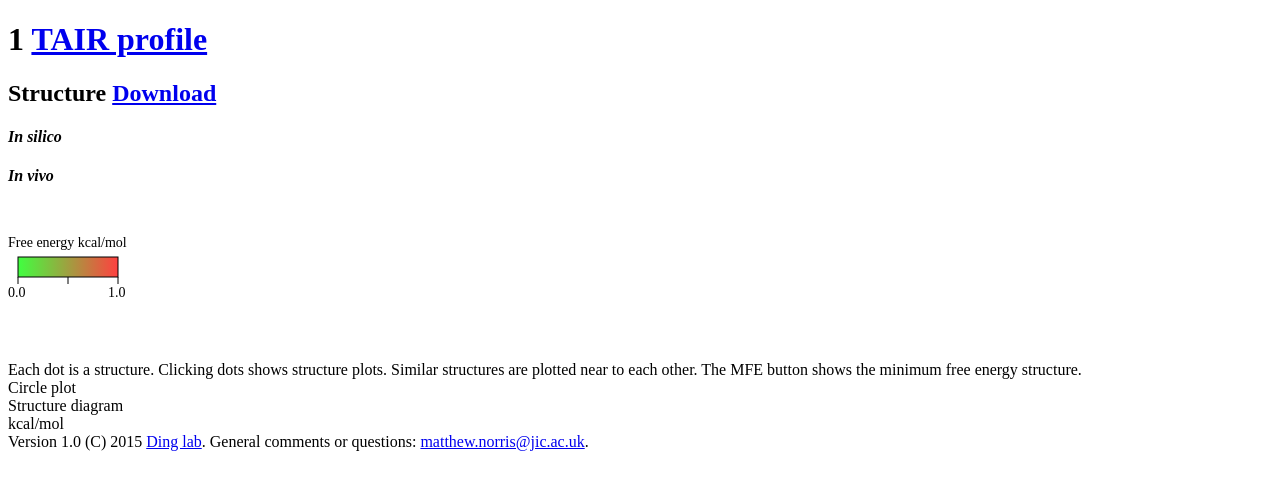
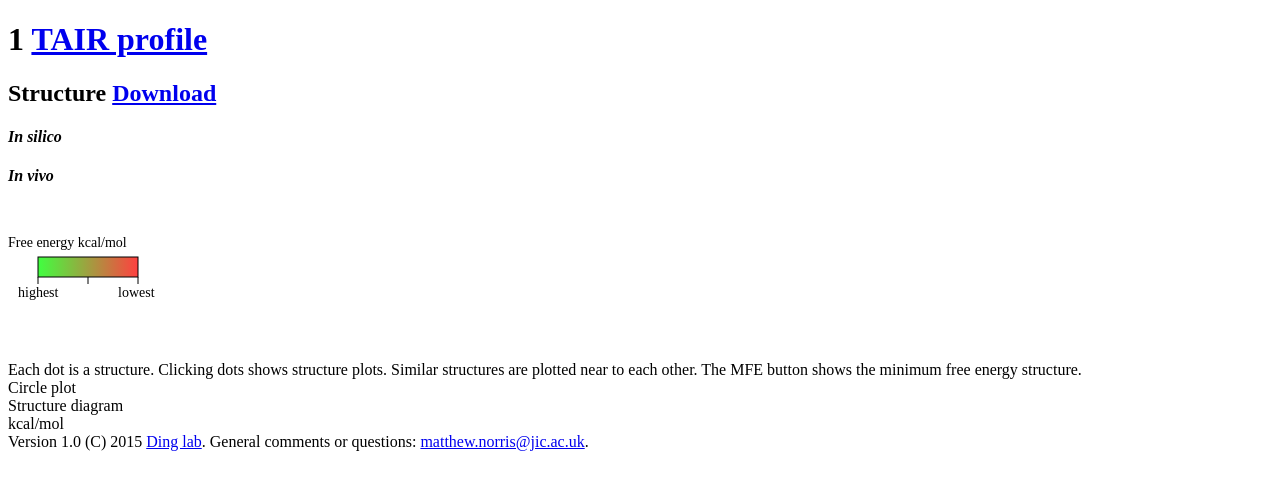
Before and after one commit to mnori/foldatlas, a Flask app: template foldatlas/templates/index.html in a window 1280 px wide. Shown: the part 26-516 px from the top of the page. Run offline with Flask 2, Linux system fonts and the light colour scheme; the template is opened without the code that fills it: most values are stand-ins (such as "Sample title", 1, 10 or a date in 2020).

Commit message:
More PCA key tweaks

```diff
--- a/foldatlas/templates/structure-view.html
+++ b/foldatlas/templates/structure-view.html
@@ -21,7 +21,7 @@
 			<svg id="pca-key">
 
 				<!-- Legend title -->
-				<text x="100" y="90" font-family="font-family: Ubuntu, Tahoma, Geneva, sans-serif" font-size="14px" fill="black">1.0</text>
+				<text x="110" y="90" font-family="font-family: Ubuntu, Tahoma, Geneva, sans-serif" font-size="14px" fill="black">lowest</text>
 
 				<!-- Reactivity gradient legend -->
 				<defs>
@@ -30,16 +30,16 @@
 						<stop offset="100%" style="stop-color:rgb(255, 64, 64);stop-opacity:1" />
 					</linearGradient>
 				</defs>
-				<rect x="10" y="50" width="100" height="20" fill="url(#grad1)" style="stroke: #000;" />
+				<rect x="30" y="50" width="100" height="20" fill="url(#grad1)" style="stroke: #000;" />
 
 				<!-- Axis labels for legend -->
 
-				<line x1="10" y1="70" x2="10" y2="77" style="stroke: #000; stroke-width:1" />
-				<line x1="60" y1="70" x2="60" y2="77" style="stroke: #000; stroke-width:1" />
-				<line x1="110" y1="70" x2="110" y2="77" style="stroke: #000; stroke-width:1" />
+				<line x1="30" y1="70" x2="30" y2="77" style="stroke: #000; stroke-width:1" />
+				<line x1="80" y1="70" x2="80" y2="77" style="stroke: #000; stroke-width:1" />
+				<line x1="130" y1="70" x2="130" y2="77" style="stroke: #000; stroke-width:1" />
 
 				<text x="0" y="40" font-family="font-family: Ubuntu, Tahoma, Geneva, sans-serif" font-size="14px" fill="black">Free energy kcal/mol</text>
-				<text x="0" y="90" font-family="font-family: Ubuntu, Tahoma, Geneva, sans-serif" font-size="14px" fill="black">0.0</text>
+				<text x="10" y="90" font-family="font-family: Ubuntu, Tahoma, Geneva, sans-serif" font-size="14px" fill="black">highest</text>
 
 			</svg>
 
```
